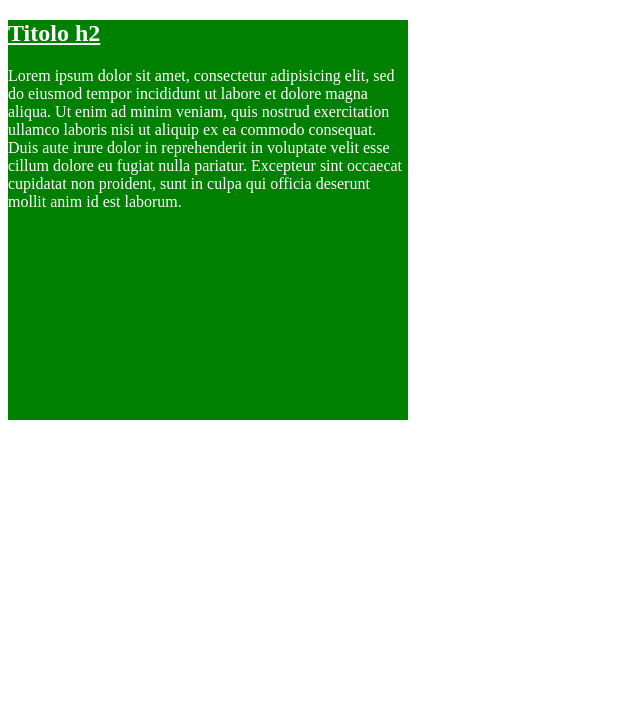
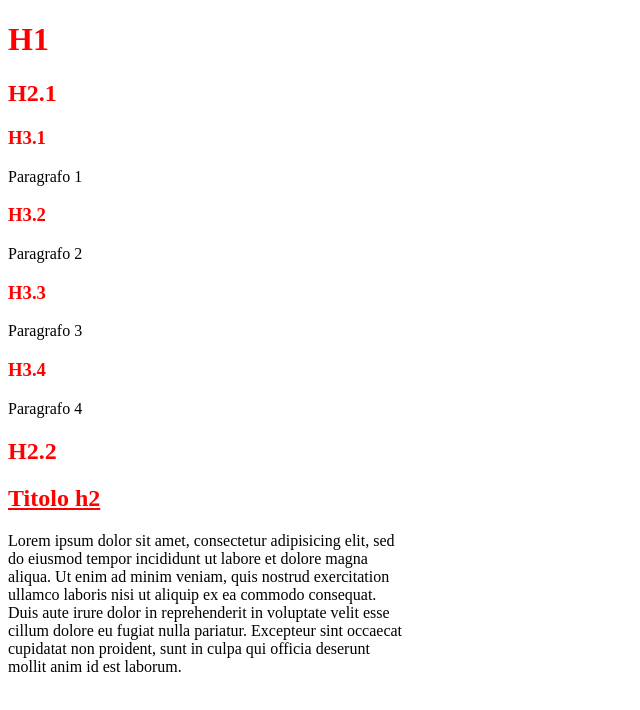
Before and after one commit to simonebresci/html-sass-first, a website: page index.html in a window 1280 px wide. Shown: the whole page, without its empty margins (0-640 px from the left). Drawn offline with Linux system fonts and the light colour scheme.

Commit message:
colori h1,h2,h3

```diff
--- a/index.html
+++ b/index.html
@@ -8,6 +8,17 @@
   <body>
     <div id="super-container">
       <div class="content">
+        <h1>H1</h1>
+        <h2>H2.1</h2>
+        <h3>H3.1</h3>
+        <p>Paragrafo 1</p>
+        <h3>H3.2</h3>
+        <p>Paragrafo 2</p>
+        <h3>H3.3</h3>
+        <p>Paragrafo 3</p>
+        <h3>H3.4</h3>
+        <p>Paragrafo 4</p>
+        <h2>H2.2</h2>
         <h2 class="content-title">Titolo h2</h2>
         Lorem ipsum dolor sit amet, consectetur adipisicing elit, sed do eiusmod tempor incididunt ut labore et dolore magna aliqua.
         Ut enim ad minim veniam, quis nostrud exercitation ullamco laboris nisi ut aliquip ex ea commodo consequat.
--- a/src/app.scss
+++ b/src/app.scss
@@ -1,12 +1,18 @@
+
+$hColor: rgb(255,0,0);
+
+h1,h2,h3 {
+  color: $hColor;
+}
 
 #super-container{
-  background-color: green;
+
   width: 400px;
   height: 400px;
 
 
   .content{
-    color:white;
+    color:black;
 
     &-title{
       text-decoration: underline;
```
Also changed, not shown: dist/app.css.
